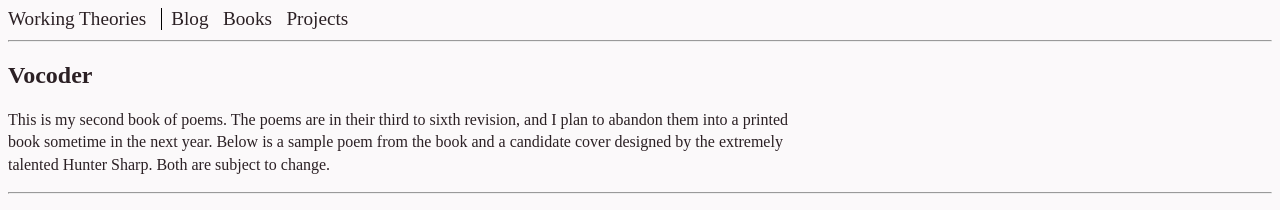
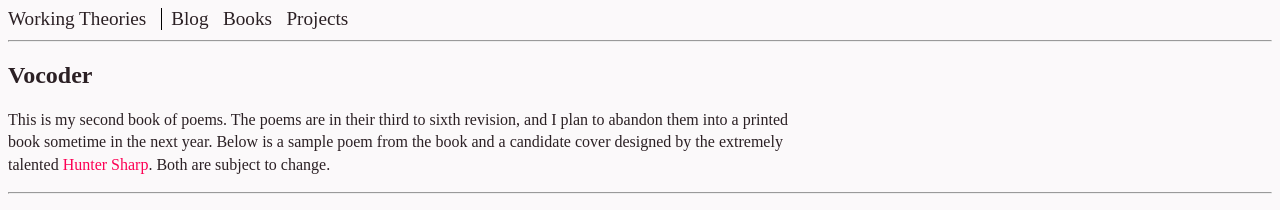
Before and after one commit to danielsinderson/personal-website, an Astro site: page /posts/book-vocoder in a window 1280 px wide. Shown: the top 210 px of the page. Built offline with nearby package versions, Linux system fonts and the light colour scheme; Astro itself is replaced by a stand-in of ours.

Commit message:
added link to Hunter's new portfolio page

```diff
--- a/src/pages/posts/book-vocoder.md
+++ b/src/pages/posts/book-vocoder.md
@@ -12,7 +12,7 @@ tags: ["poetry", "writing", "Vocoder"]
 ---
 This is my second book of poems.
 The poems are in their third to sixth revision, and I plan to abandon them into a printed book sometime in the next year.
-Below is a sample poem from the book and a candidate cover designed by the extremely talented Hunter Sharp.
+Below is a sample poem from the book and a candidate cover designed by the extremely talented [Hunter Sharp](https://www.huntersharpcreative.com/).
 Both are subject to change.
 
 ---
```
